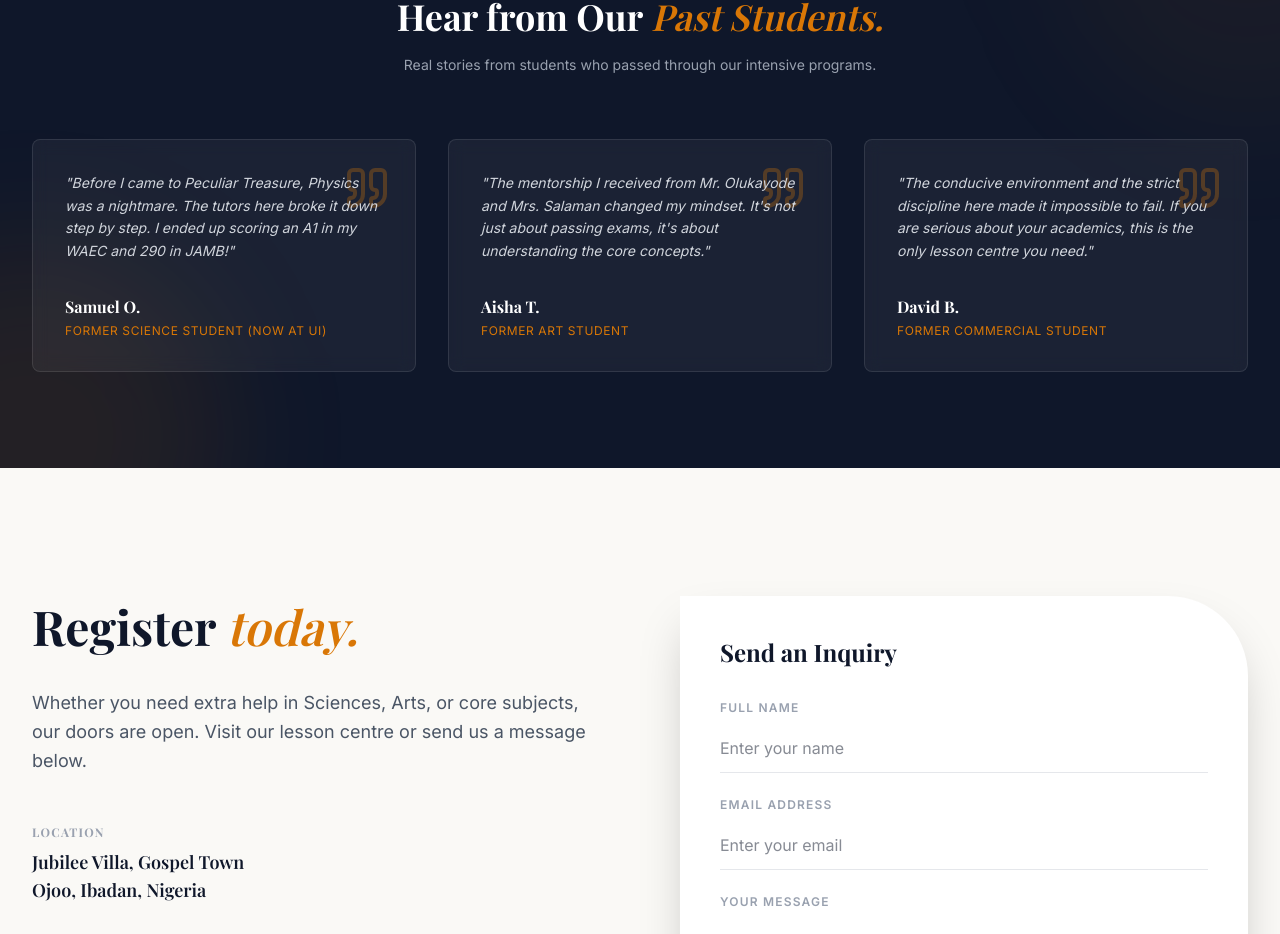
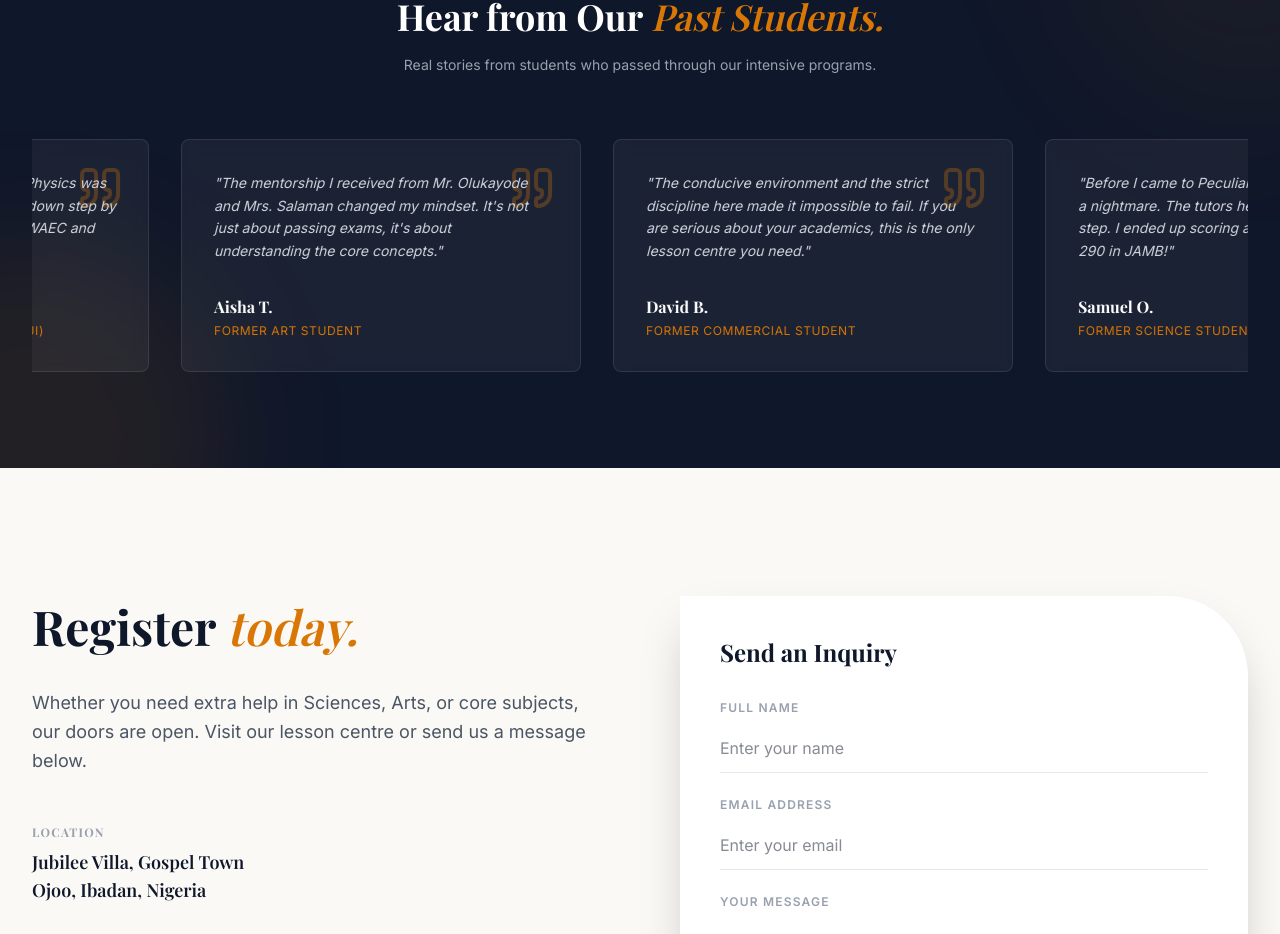
Before and after one commit to DavidDeez/peculiar_treasure_academy, a React (Vite) app: page / in a window 1280 px wide. Shown: the part 4532-5466 px from the top of the page. Built offline with nearby package versions, Linux system fonts and the light colour scheme; a web font is replaced by a local one.

Commit message:
Revert Contact inline WhatsApp color to green and animate Testimonials marquee

```diff
--- a/src/components/Testimonials.tsx
+++ b/src/components/Testimonials.tsx
@@ -37,12 +37,13 @@ const Testimonials: React.FC = () => {
           <p className="text-gray-400 text-sm">Real stories from students who passed through our intensive programs.</p>
         </div>
 
-        <div className="grid grid-cols-1 md:grid-cols-3 gap-8">
-          {testimonials.map((testimonial) => (
-            <div key={testimonial.id} className="bg-white/5 border border-white/10 p-8 rounded-lg backdrop-blur-sm relative group hover:bg-white/10 transition-colors duration-300">
-              <Quote className="text-brand-gold/30 h-12 w-12 absolute top-6 right-6 z-0 transform group-hover:scale-110 transition-transform" />
+        <div className="relative overflow-hidden w-full group">
+          <div className="flex w-max animate-marquee hover:[animation-play-state:paused]">
+            {[...testimonials, ...testimonials].map((testimonial, idx) => (
+              <div key={idx} className="w-[320px] md:w-[400px] shrink-0 mx-4 bg-white/5 border border-white/10 p-8 rounded-lg backdrop-blur-sm relative hover:bg-white/10 transition-colors duration-300">
+                <Quote className="text-brand-gold/30 h-12 w-12 absolute top-6 right-6 z-0" />
                 <div className="relative z-10">
-                <p className="text-gray-300 italic mb-8 leading-relaxed text-sm">
+                  <p className="text-gray-300 italic mb-8 leading-relaxed text-sm whitespace-normal">
                     "{testimonial.text}"
                   </p>
                   <div>
@@ -54,6 +55,7 @@ const Testimonials: React.FC = () => {
             ))}
           </div>
         </div>
+      </div>
     </section>
   );
 };
--- a/src/index.css
+++ b/src/index.css
@@ -6,6 +6,13 @@
   --color-brand-gold-light: #fef3c7;
   --font-sans: 'Inter', sans-serif;
   --font-serif: 'Playfair Display', serif;
+
+  --animate-marquee: marquee 30s linear infinite;
+
+  @keyframes marquee {
+    0% { transform: translateX(0%); }
+    100% { transform: translateX(-50%); }
+  }
 }
 
 @layer base {
```
Lines whose indentation alone changed are shown as unchanged.
